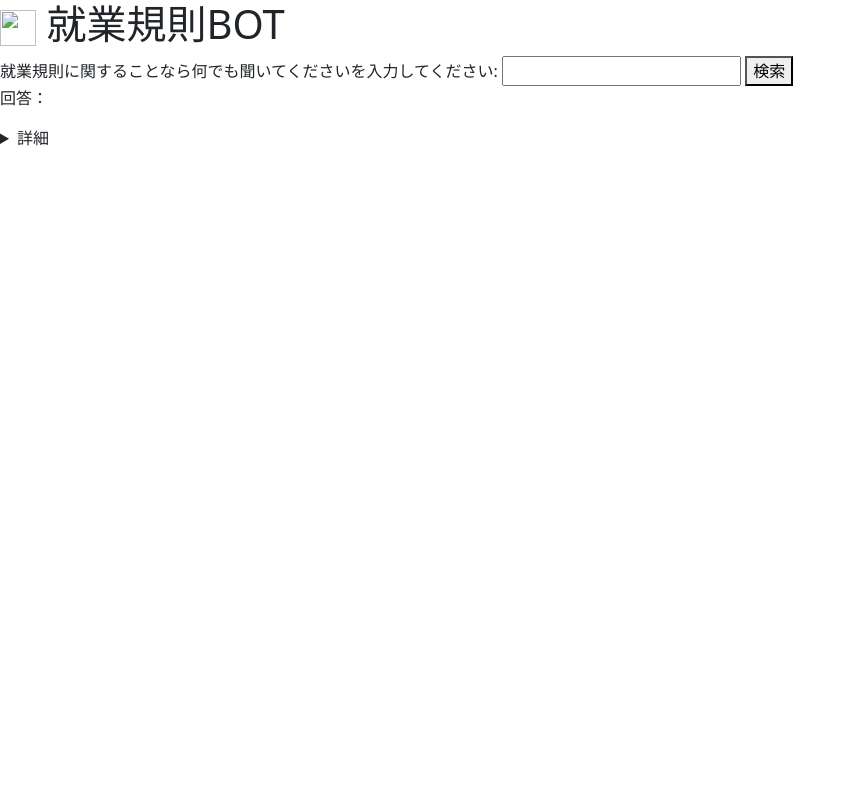
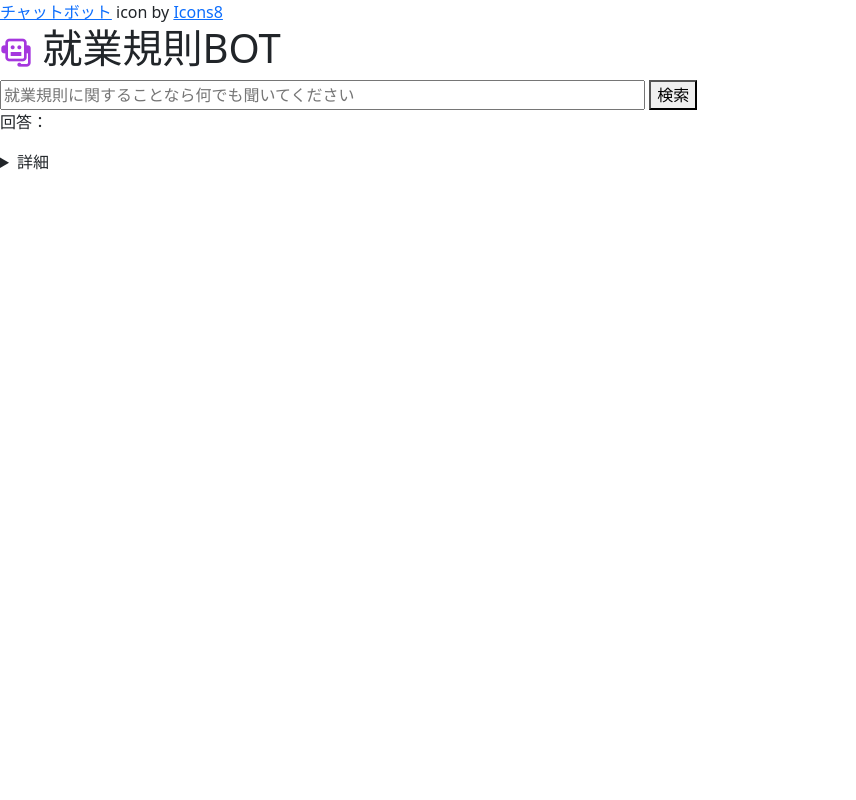
Before and after one commit to u1and0/JobRulesBot, a FastAPI app: page /index in a window 1280 px wide. Shown: the whole page, without its empty margins (0-856 px from the left). Run offline with FastAPI, Linux system fonts and the light colour scheme; parts of the project's set-up code (start-up, migrations or seed data) failed here and were passed over.

Commit message:
[feat] add icon

```diff
--- a/templates/index.html
+++ b/templates/index.html
@@ -2,13 +2,13 @@
 <head>
   <meta charset="UTF-8">
   <title>就業規則BOT</title>
-  <link rel="icon" href="/static/favicon.png">
+  <link rel="icon" href="/static/icons8-chatbot.png">
+  <a target="_blank" href="https://icons8.com/icon/WmDgmNrDhz7f/%E3%83%81%E3%83%A3%E3%83%83%E3%83%88%E3%83%9C%E3%83%83%E3%83%88">チャットボット</a> icon by <a target="_blank" href="https://icons8.com">Icons8</a>
   <link href="https://cdn.jsdelivr.net/npm/bootstrap@5.0.2/dist/css/bootstrap.min.css" rel="stylesheet" integrity="sha384-EVSTQN3/azprG1Anm3QDgpJLIm9Nao0Yz1ztcQTwFspd3yD65VohhpuuCOmLASjC" crossorigin="anonymous">
 </head>
 <body>
-  <h1> <img src="/static/favicon.png" alt height="36" width="36"> 就業規則BOT </h1>
-  <label for="keyword">就業規則に関することなら何でも聞いてくださいを入力してください:</label>
-  <input type="text" id="keyword" name="keyword">
+  <h1> <img src="/static/icons8-chatbot.png" alt height="32" width="32"> 就業規則BOT </h1>
+  <input type="search" id="keyword" name="keyword" placeholder="就業規則に関することなら何でも聞いてください" size="64">
   <button onclick="search()">検索</button>
 
   <div id="result">
```
Also changed, not shown: static/icons8-chatbot.png (added).
